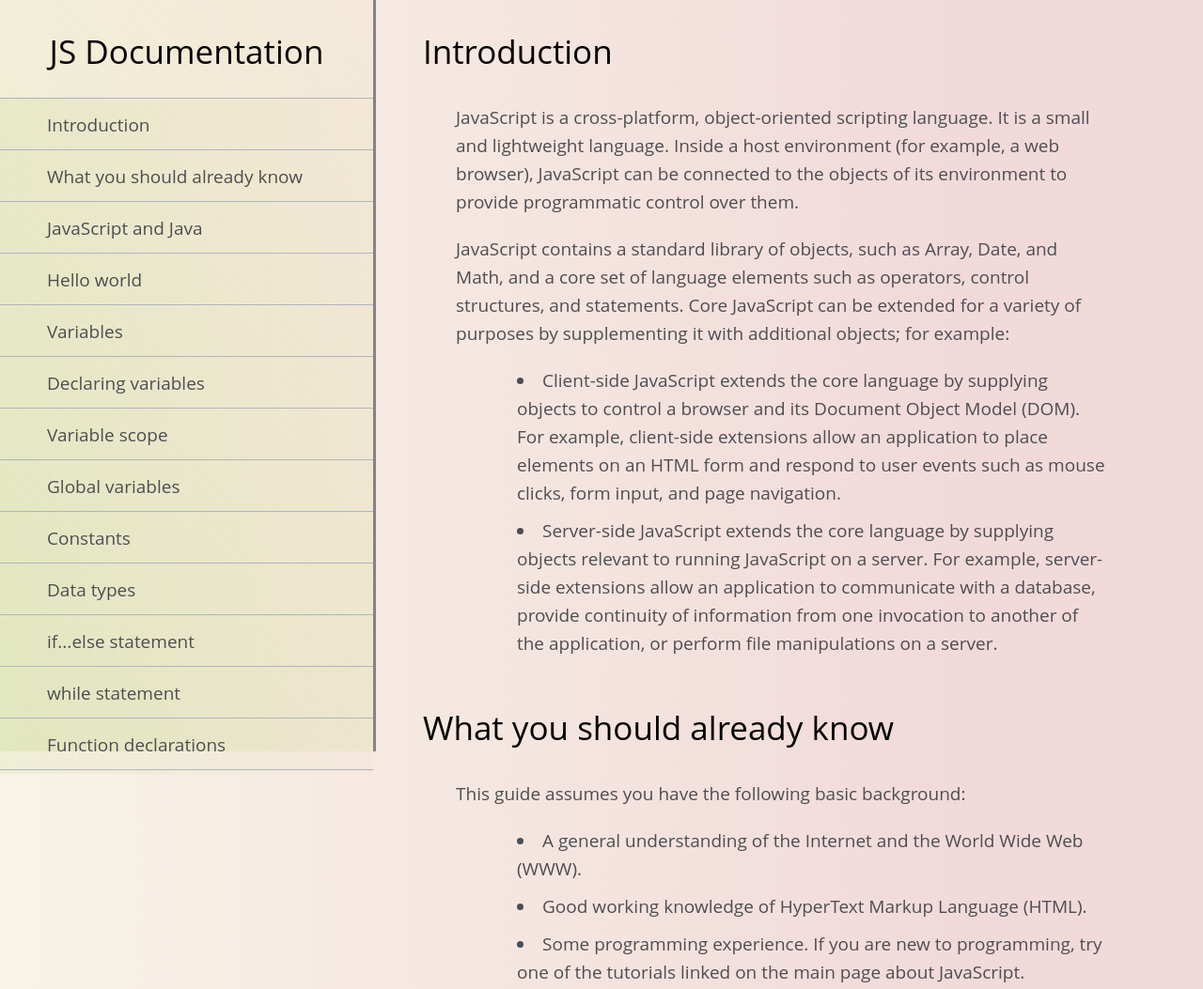
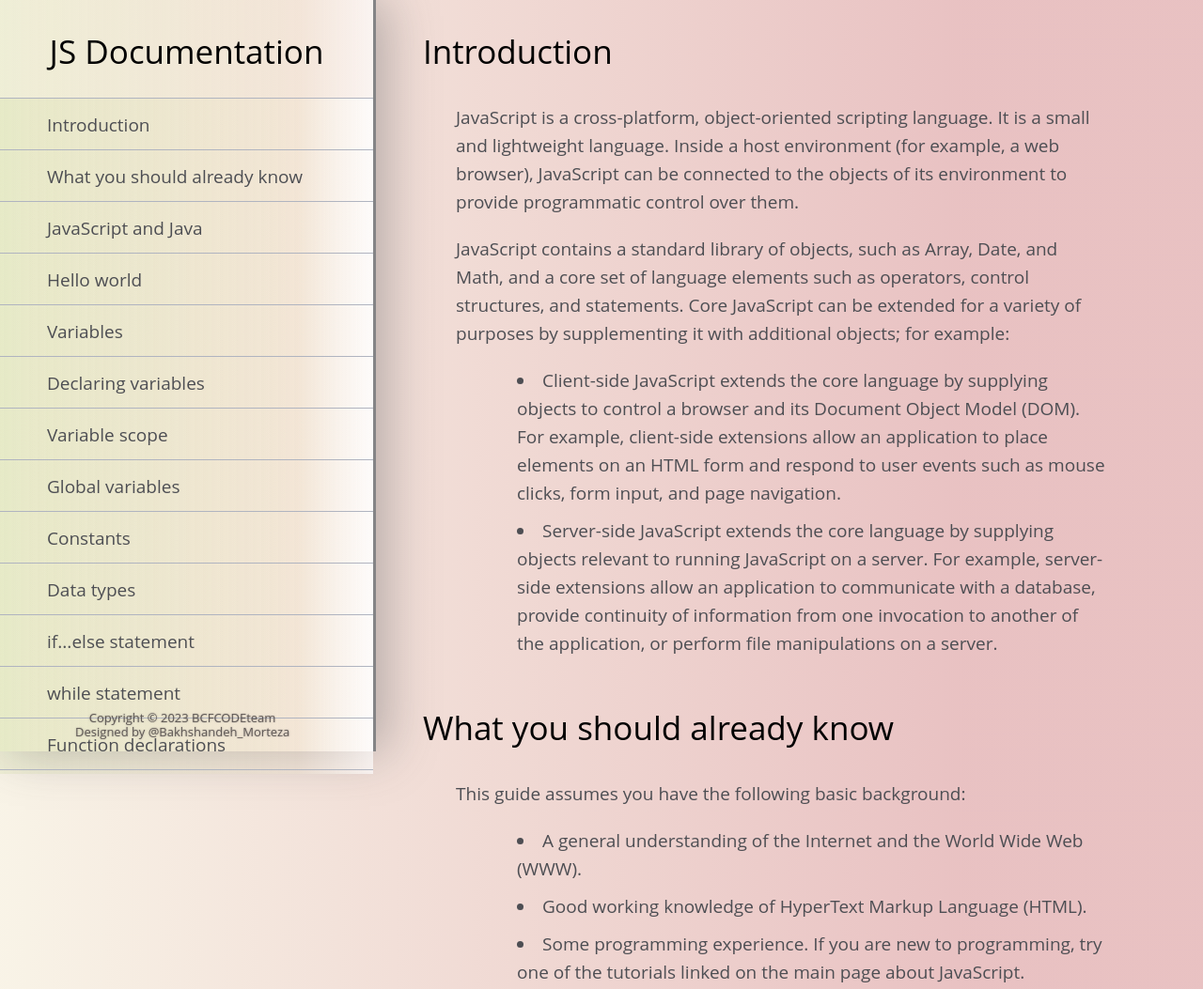
Before and after one commit to BCFCODE/JS-Documentation, a plain HTML site: page index.html in a window 1280 px wide. Shown: the top 1053 px of the page at 94% size. Drawn offline with Linux system fonts and the light colour scheme.

Commit message:
copyright added

```diff
--- a/index.html
+++ b/index.html
@@ -3,6 +3,7 @@
   <head>
     <meta charset="utf-8" />
     <link rel="stylesheet" href="styles.css" />
+    <script defer src="./index.js"></script>
     <title>JS Documentation</title>
   </head>
   <body>
@@ -47,7 +48,11 @@
         <li><a class="nav-link" href="#Reference">Reference</a></li>
       </ul>
     </nav>
-
+    <footer>
+      <p id="copyright" class="copyright">
+        Copyright © <span id="year">2023</span> <a href="https://github.com/BCFCODEteam" target="_blank">BCFCODEteam</a> <br> Designed by <a href="https://www.linkedin.com/in/morteza-bakhshandeh-813598260/" target="_blank">@Bakhshandeh_Morteza</a>
+      </p>
+    </footer>
     <main id="main-doc">
       <section class="main-section" id="Introduction">
         <header>Introduction</header>
--- /dev/null
+++ b/index.js
@@ -0,0 +1,3 @@
+const d = new Date();
+const year = document.getElementById("year")
+year.textContent = d.getFullYear()
--- a/styles.css
+++ b/styles.css
@@ -8,7 +8,11 @@ body {
   font-family: "Open Sans", Arial, sans-serif;
   color: rgb(77, 78, 83);
   line-height: 30px;
-  background: linear-gradient(90deg, rgba(242, 232, 207, 0.5),  rgba(188, 71, 73, 0.205) 80%);
+  background: linear-gradient(
+    90deg,
+    rgba(242, 232, 207, 0.5),
+    rgba(188, 71, 73, 0.334) 80%
+  );
 }
 
 .nav-link {
@@ -27,8 +31,13 @@ header {
   height: 100%;
   width: 400px;
   border-right: 3px solid rgb(132, 132, 134);
-  background: linear-gradient(45deg, #a7c9572e, #f2e8cf68);
-
+  background: linear-gradient(
+    90deg,
+    #a7c9571d,
+    #f2e8cf41 80%,
+    rgba(255, 255, 255, 0.641)
+  );
+  box-shadow: 10px 0 50px 1px rgba(77, 78, 83, 0.375);
 }
 
 .navHeader {
@@ -51,8 +60,15 @@ header {
   height: 55px;
   padding-left: 50px;
   padding-top: 13px;
-  background: linear-gradient(90deg, #a7c9571d, #f2e8cf41);
-
+  background: linear-gradient(
+    90deg,
+    #a7c9571d,
+    #f2e8cf41 80%,
+    rgba(255, 255, 255, 0.641)
+  );
+}
+.navList li:last-child {
+  border-bottom: 1px solid rgb(176, 180, 192);
 }
 
 main {
@@ -91,7 +107,7 @@ article {
 code {
   display: block;
   white-space: pre-line;
-  background-color: rgba(255, 255, 255, 0.849);
+  background-color: rgba(255, 255, 255, 0.634);
   color: rgb(77, 78, 83);
   margin: 20px 0;
   word-break: normal;
@@ -100,3 +116,24 @@ code {
   border-radius: 5px;
   line-height: 35px;
 }
+
+.copyright {
+  color: rgb(62, 55, 55);
+  position: fixed;
+  bottom: 0;
+  font-size: 13px;
+  text-align: center;
+  line-height: 15px;
+  left: 80px;
+  text-shadow: 0px 0px 2px rgb(139, 134, 134);
+  opacity: 80%;
+  transition: opacity 1s;
+}
+
+.copyright:hover {
+  opacity: 100%;
+}
+.copyright a {
+  color: inherit;
+  text-decoration: none;
+}
```
Also changed, not shown: 1 other file.
